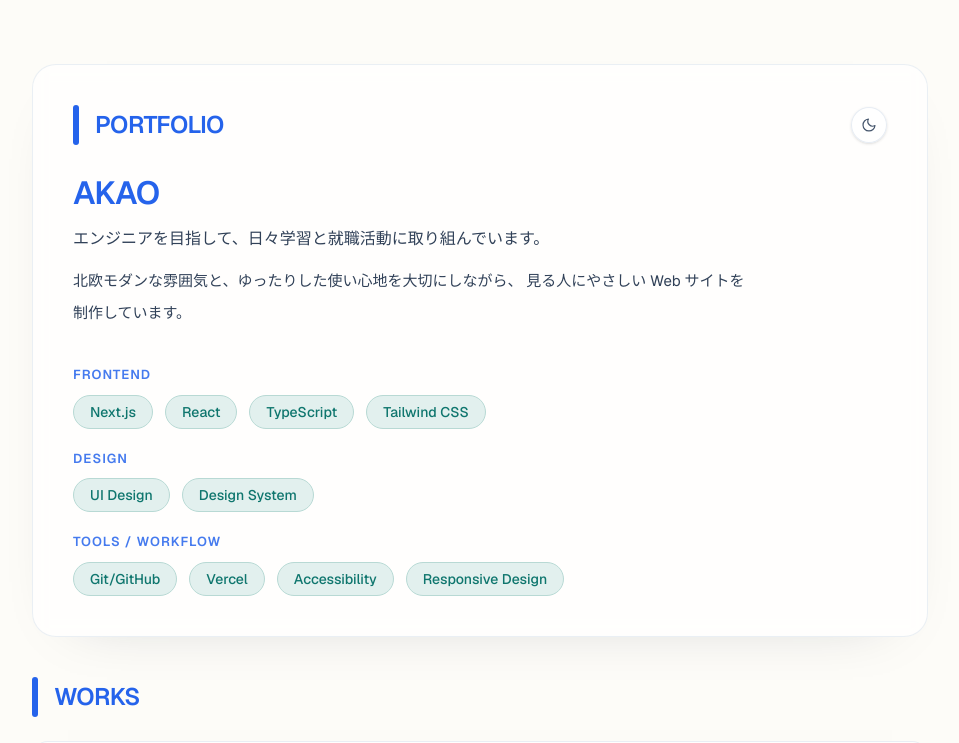
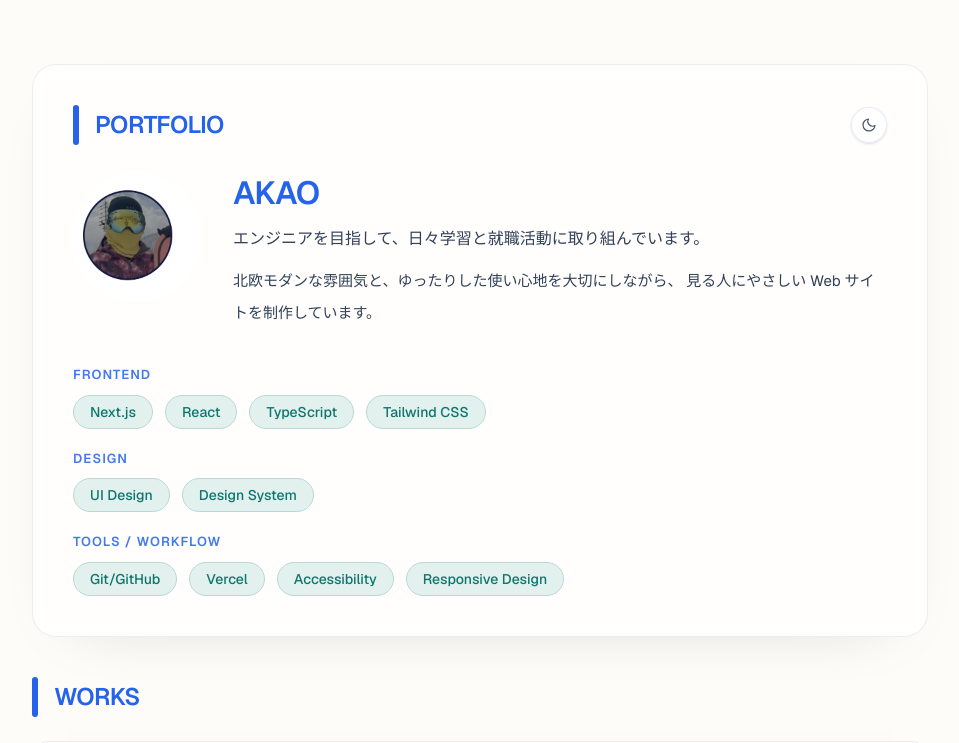
Before and after one commit to AKAO002/portfolio_AKAO, a Next.js app: page / in a window 1280 px wide. Shown: the top 743 px of the page, without its empty margins (160-1119 px from the left). Built offline with nearby package versions, Linux system fonts and the light colour scheme.

Commit message:
feat: photograph

```diff
--- a/src/app/page.tsx
+++ b/src/app/page.tsx
@@ -1,3 +1,4 @@
+import Image from "next/image";
 import { SectionTitle } from "@/components/SectionTitle";
 import { SkillTag } from "@/components/SkillTag";
 import { ThemeToggle } from "@/components/ThemeToggle";
@@ -61,7 +62,18 @@ export default function Home() {
           <ThemeToggle />
         </div>
 
-        <div className="flex flex-col gap-3 sm:gap-3.5">
+        <div className="flex flex-col gap-5 sm:flex-row sm:items-start sm:gap-8">
+          <div className="shrink-0">
+            <Image
+              src="/profile.png"
+              alt="AKAO のプロフィール写真"
+              width={128}
+              height={128}
+              className="h-28 w-28 rounded-full object-cover sm:h-32 sm:w-32"
+              priority
+            />
+          </div>
+          <div className="flex min-w-0 flex-1 flex-col gap-3 sm:gap-3.5">
             <p className="text-[2rem] font-semibold leading-tight tracking-tight text-[var(--color-main)]">
               AKAO
             </p>
@@ -72,6 +84,7 @@ export default function Home() {
               北欧モダンな雰囲気と、ゆったりした使い心地を大切にしながら、
               見る人にやさしい Web サイトを制作しています。
             </p>
+          </div>
         </div>
 
         <div className="flex flex-col gap-5 pt-1.5 sm:gap-6 sm:pt-2">
```
Also changed, not shown: public/profile.png (added). Lines whose indentation alone changed are shown as unchanged.
